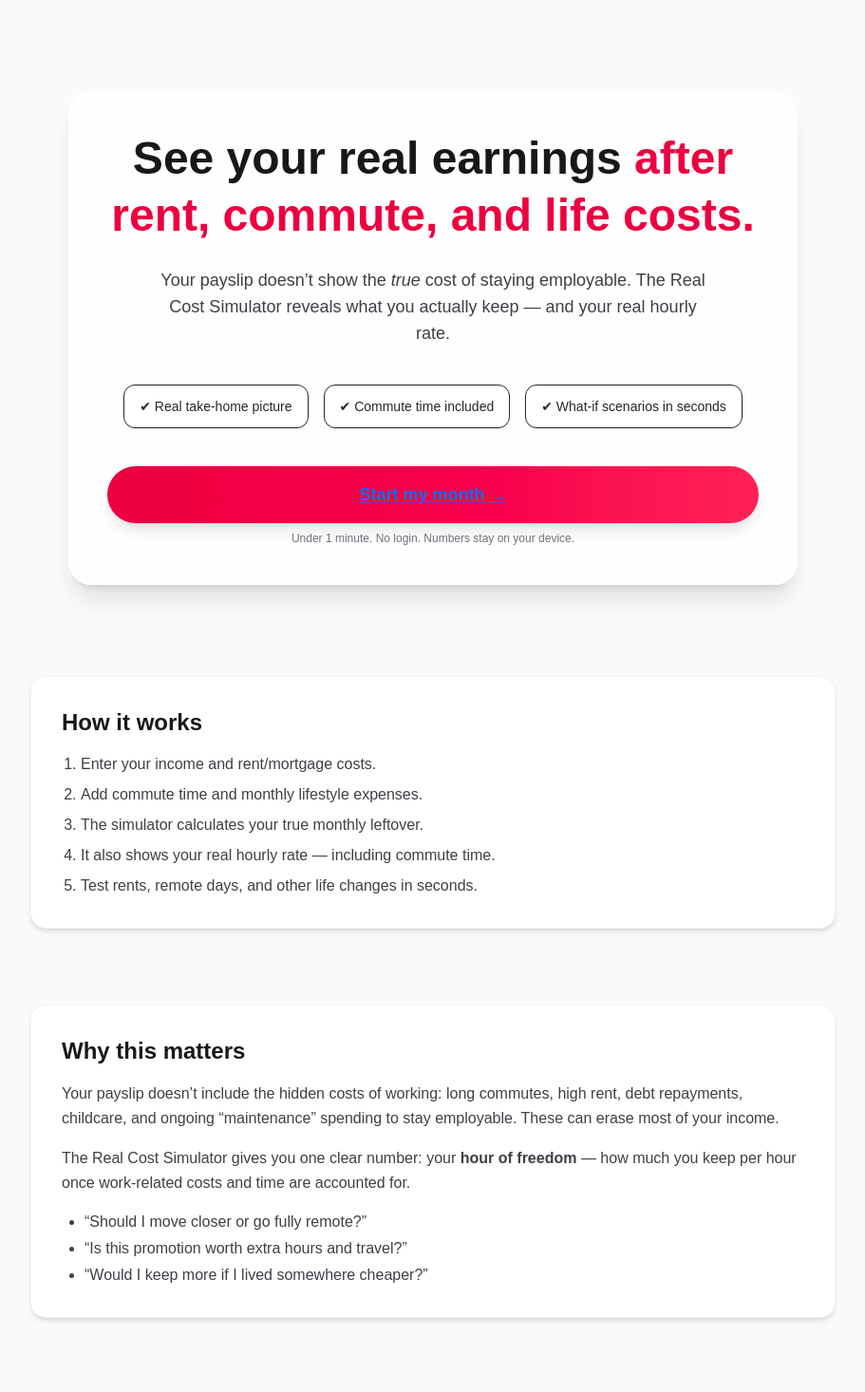
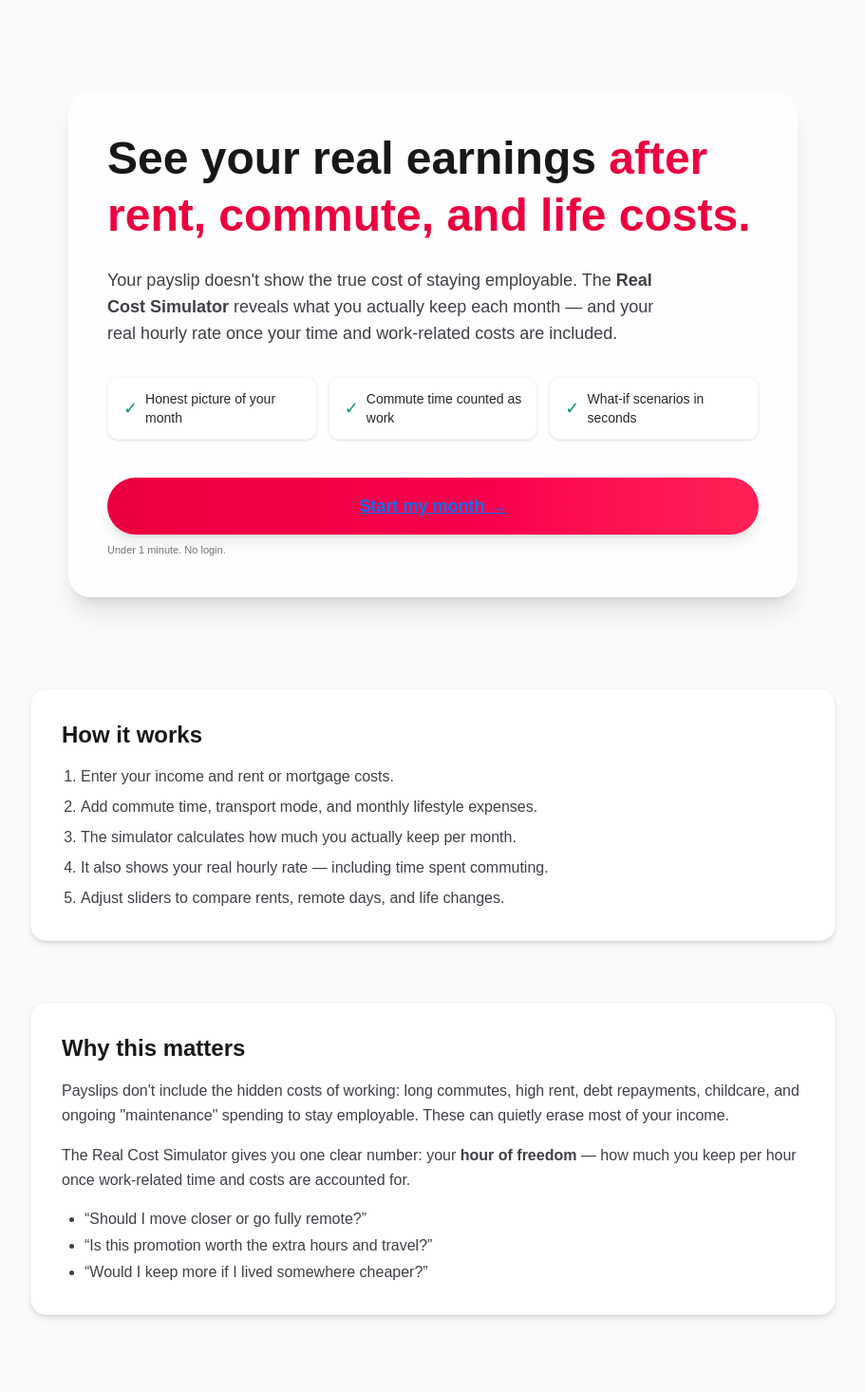
Before and after one commit to bendover19/real-cost-sim, a Next.js app: page / in a window 1280 px wide. Shown: the top 1466 px of the page at 95% size, without its empty margins (184-1095 px from the left). Built offline with nearby package versions, Linux system fonts and the light colour scheme.

Commit message:
Update page.tsx

```diff
--- a/app/page.tsx
+++ b/app/page.tsx
@@ -1,42 +1,44 @@
-// app/page.tsx — modern 2025 landing page (NO "use client")
+// app/page.tsx — modern landing page (server component)
 import Link from "next/link";
 
 export default function LandingPage() {
   return (
     <main className="min-h-screen bg-zinc-50">
+      {/* HERO SECTION */}
+      <section className="relative py-16 md:py-24 overflow-hidden">
+        {/* Soft gradient background */}
+        <div className="absolute inset-0 bg-gradient-to-br from-rose-50 via-rose-100/70 to-rose-50 -z-20" />
 
-      {/* HERO SECTION */}
-      <section className="relative py-16 md:py-24">
-        {/* Soft gradient background */}
-        <div className="absolute inset-0 bg-gradient-to-br from-rose-50 via-rose-100/60 to-rose-50 -z-10" />
+        {/* Glow blob */}
+        <div className="pointer-events-none absolute -top-32 left-1/2 -translate-x-1/2 w-[620px] h-[620px] bg-rose-300/25 blur-[180px] rounded-full -z-10" />
 
-        <div className="max-w-4xl mx-auto px-6 text-center space-y-8">
-
-          {/* Glow behind the card */}
-          <div className="absolute top-1/2 left-1/2 -translate-x-1/2 -translate-y-1/2 w-[600px] h-[600px] bg-rose-300/20 blur-[160px] rounded-full -z-10"></div>
-
-          {/* Main hero card */}
-          <div className="mx-auto max-w-3xl bg-white/70 backdrop-blur-sm border border-white shadow-xl rounded-3xl p-10 space-y-6">
-
+        <div className="max-w-4xl mx-auto px-6">
+          <div className="mx-auto max-w-3xl bg-white/70 backdrop-blur-md border border-white/70 shadow-xl rounded-3xl p-8 md:p-10 space-y-6">
             <h1 className="text-4xl md:text-5xl font-semibold text-zinc-900 leading-tight">
-              See your real earnings <span className="text-rose-600">after rent, commute, and life costs.</span>
+              See your real earnings{" "}
+              <span className="text-rose-600">after rent, commute, and life costs.</span>
             </h1>
 
-            <p className="text-lg text-zinc-700 max-w-xl mx-auto">
-              Your payslip doesn’t show the <em>true</em> cost of staying employable.
-              The Real Cost Simulator reveals what you actually keep — and your real hourly rate.
+            <p className="text-base md:text-lg text-zinc-700 max-w-xl">
+              Your payslip doesn&apos;t show the true cost of staying employable. The{" "}
+              <span className="font-semibold">Real Cost Simulator</span> reveals what you
+              actually keep each month — and your real hourly rate once your time and
+              work-related costs are included.
             </p>
 
             {/* Quick highlights */}
-            <div className="flex flex-col sm:flex-row justify-center gap-4 pt-4">
-              <div className="bg-white/70 border backdrop-blur-sm rounded-xl px-4 py-3 shadow-sm text-sm text-zinc-800">
-                ✔ Real take-home picture
+            <div className="flex flex-col sm:flex-row gap-3 pt-2 text-sm">
+              <div className="flex-1 bg-white/80 border border-zinc-100 rounded-xl px-4 py-3 shadow-sm flex items-center gap-2">
+                <span className="text-emerald-600 text-lg">✓</span>
+                <span className="text-zinc-800">Honest picture of your month</span>
               </div>
-              <div className="bg-white/70 border backdrop-blur-sm rounded-xl px-4 py-3 shadow-sm text-sm text-zinc-800">
-                ✔ Commute time included
+              <div className="flex-1 bg-white/80 border border-zinc-100 rounded-xl px-4 py-3 shadow-sm flex items-center gap-2">
+                <span className="text-emerald-600 text-lg">✓</span>
+                <span className="text-zinc-800">Commute time counted as work</span>
               </div>
-              <div className="bg-white/70 border backdrop-blur-sm rounded-xl px-4 py-3 shadow-sm text-sm text-zinc-800">
-                ✔ What-if scenarios in seconds
+              <div className="flex-1 bg-white/80 border border-zinc-100 rounded-xl px-4 py-3 shadow-sm flex items-center gap-2">
+                <span className="text-emerald-600 text-lg">✓</span>
+                <span className="text-zinc-800">What-if scenarios in seconds</span>
               </div>
             </div>
 
@@ -45,30 +47,31 @@ export default function LandingPage() {
               <Link
                 href="/sim"
                 className="inline-flex w-full items-center justify-center rounded-full
-                  bg-gradient-to-r from-rose-600 to-rose-500 px-8 py-4 text-lg font-semibold
-                  text-white shadow-lg hover:shadow-xl transition-transform hover:scale-[1.02]"
+                           bg-gradient-to-r from-rose-600 to-rose-500 px-8 py-4 text-lg font-semibold
+                           text-white shadow-lg hover:shadow-xl transition-transform hover:scale-[1.02]
+                           focus-visible:outline-none focus-visible:ring-2 focus-visible:ring-rose-500
+                           focus-visible:ring-offset-2 focus-visible:ring-offset-white"
               >
                 Start my month →
               </Link>
-              <p className="text-xs text-zinc-500">
-                Under 1 minute. No login. Numbers stay on your device.
+              <p className="text-[11px] text-zinc-500">
+                Under 1 minute. No login.
               </p>
             </div>
-
           </div>
         </div>
       </section>
 
       {/* HOW IT WORKS */}
-      <section className="max-w-4xl mx-auto px-6 pb-20">
+      <section className="max-w-4xl mx-auto px-6 pb-16">
         <div className="bg-white rounded-2xl shadow-md border border-zinc-100 p-8 space-y-4">
           <h2 className="text-2xl font-semibold text-zinc-900">How it works</h2>
-          <ol className="list-decimal pl-5 space-y-2 text-zinc-700 text-sm md:text-base">
-            <li>Enter your income and rent/mortgage costs.</li>
-            <li>Add commute time and monthly lifestyle expenses.</li>
-            <li>The simulator calculates your true monthly leftover.</li>
-            <li>It also shows your real hourly rate — including commute time.</li>
-            <li>Test rents, remote days, and other life changes in seconds.</li>
+          <ol className="list-decimal pl-5 space-y-2 text-sm md:text-base text-zinc-700">
+            <li>Enter your income and rent or mortgage costs.</li>
+            <li>Add commute time, transport mode, and monthly lifestyle expenses.</li>
+            <li>The simulator calculates how much you actually keep per month.</li>
+            <li>It also shows your real hourly rate — including time spent commuting.</li>
+            <li>Adjust sliders to compare rents, remote days, and life changes.</li>
           </ol>
         </div>
       </section>
@@ -79,27 +82,27 @@ export default function LandingPage() {
           <h2 className="text-2xl font-semibold text-zinc-900">Why this matters</h2>
 
           <p className="text-sm md:text-base text-zinc-700 leading-relaxed">
-            Your payslip doesn’t include the hidden costs of working: long commutes, high rent,
-            debt repayments, childcare, and ongoing “maintenance” spending to stay employable.
-            These can erase most of your income.
+            Payslips don&apos;t include the hidden costs of working: long commutes, high rent,
+            debt repayments, childcare, and ongoing &quot;maintenance&quot; spending to stay
+            employable. These can quietly erase most of your income.
           </p>
 
           <p className="text-sm md:text-base text-zinc-700 leading-relaxed">
             The Real Cost Simulator gives you one clear number: your{" "}
             <strong>hour of freedom</strong> — how much you keep per hour once work-related
-            costs and time are accounted for.
+            time and costs are accounted for.
           </p>
 
           <ul className="list-disc pl-6 text-sm md:text-base text-zinc-700 space-y-1">
             <li>“Should I move closer or go fully remote?”</li>
-            <li>“Is this promotion worth extra hours and travel?”</li>
+            <li>“Is this promotion worth the extra hours and travel?”</li>
             <li>“Would I keep more if I lived somewhere cheaper?”</li>
           </ul>
         </div>
       </section>
 
       <footer className="text-center text-xs text-zinc-500 pb-10">
-        Estimates only. Not financial advice.
+        Estimates only. This tool is for reflection, not formal financial advice.
       </footer>
     </main>
   );
```
